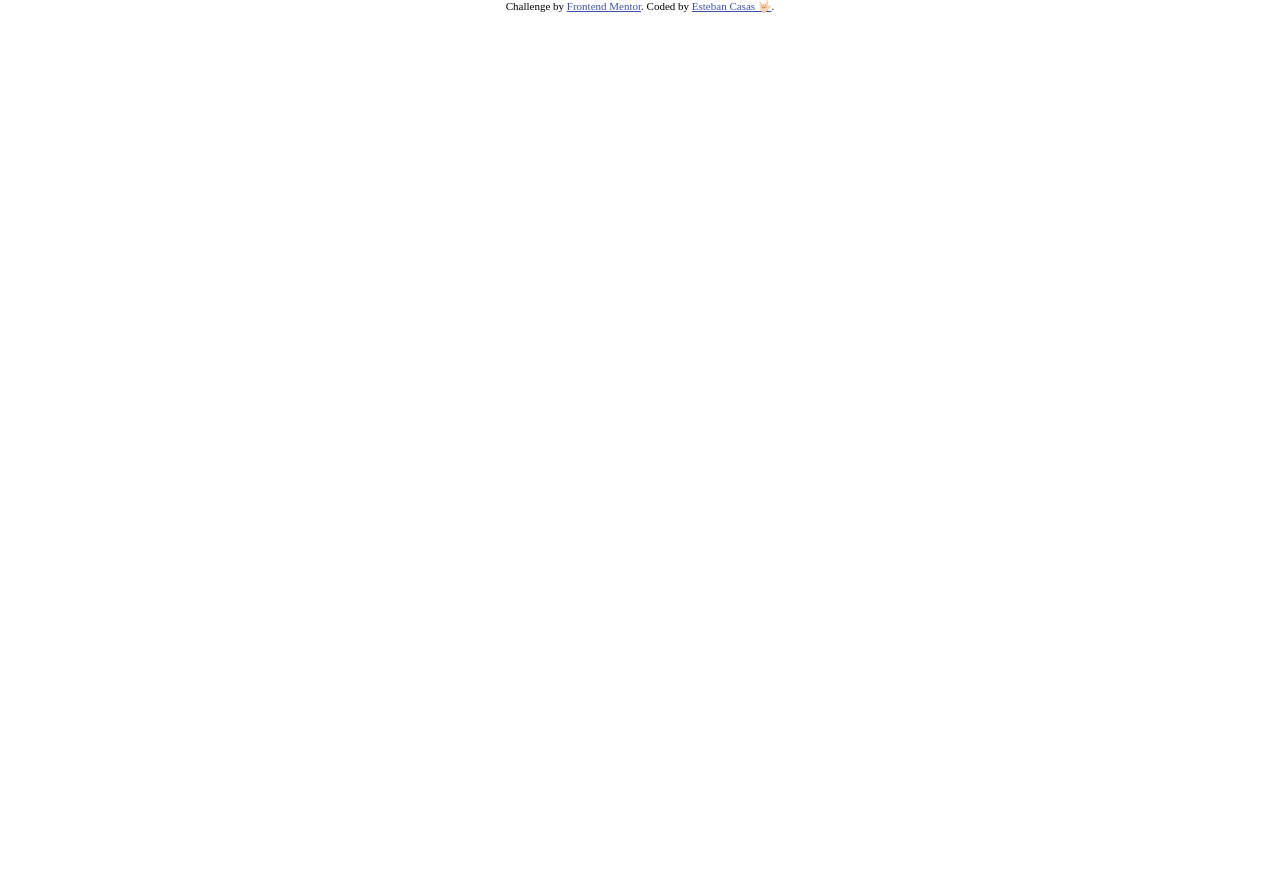
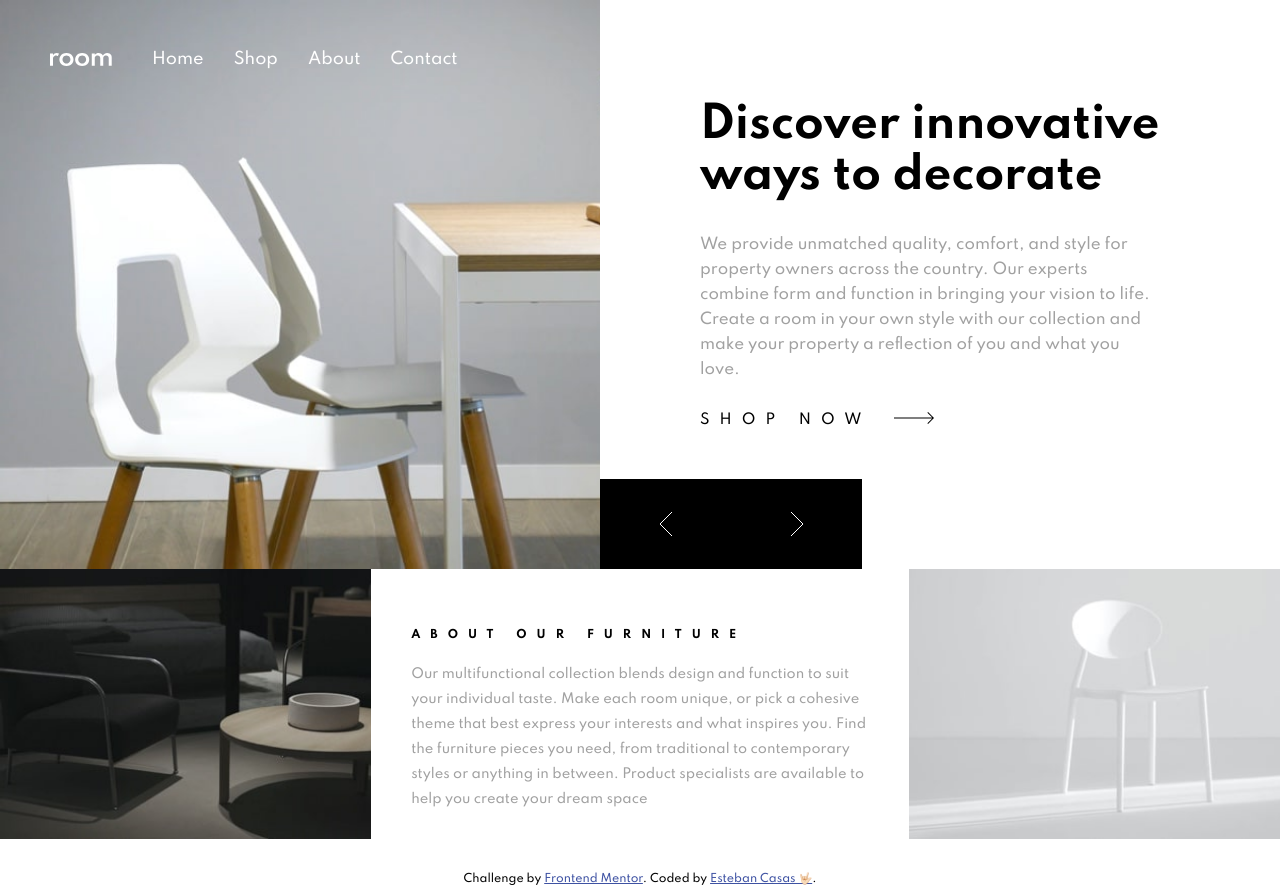
Before and after one commit to estebancasas9817/Room-homepage, a plain HTML site: page index.html in a window 1280 px wide. Before the commit the page ends 800 px from the top, so only its background shows below. Drawn offline with Linux system fonts and the light colour scheme.

Commit message:
Terminado proyecto version desktop

```diff
--- a/index.html
+++ b/index.html
@@ -33,6 +33,66 @@
 		</style>
 	</head>
 	<body>
+		<div class="container">
+			<div class="box">
+				<header class="header">
+					<nav class="box__nav-bar">
+						<img src="./images/logo.svg" alt="logo" class="box__img" />
+						<ul class="box__list">
+							<li class="box__item">Home</li>
+							<li class="box__item">Shop</li>
+							<li class="box__item">About</li>
+							<li class="box__item">Contact</li>
+						</ul>
+					</nav>
+				</header>
+			</div>
+
+			<div class="cajas">
+				<div class="caja">
+					<h1 class="box__heading">Discover innovative ways to decorate</h1>
+					<p class="box__text">
+						We provide unmatched quality, comfort, and style for property owners
+						across the country. Our experts combine form and function in
+						bringing your vision to life. Create a room in your own style with
+						our collection and make your property a reflection of you and what
+						you love.
+					</p>
+					<a href="" class="box__btn">Shop now</a>
+					<img src="./images/icon-arrow.svg" alt="arrow" class="box__arrow" />
+				</div>
+				<div class="arrows">
+					<div class="arrow__left">
+						<img
+							src="./images/icon-angle-left.svg"
+							alt="left-arrow"
+							class="left-arrow"
+						/>
+					</div>
+					<div class="arrow__right">
+						<img
+							src="./images/icon-angle-right.svg"
+							alt="right-arrow"
+							class="right-arrow"
+						/>
+					</div>
+				</div>
+			</div>
+
+			<div class="flex"></div>
+			<div class="about">
+				<h2 class="about__heading">About our furniture</h2>
+				<p class="about__text">
+					Our multifunctional collection blends design and function to suit your
+					individual taste. Make each room unique, or pick a cohesive theme that
+					best express your interests and what inspires you. Find the furniture
+					pieces you need, from traditional to contemporary styles or anything
+					in between. Product specialists are available to help you create your
+					dream space
+				</p>
+			</div>
+			<div class="flex-2"></div>
+		</div>
 		<!--
   Home
   Shop
--- a/style.css
+++ b/style.css
@@ -1,4 +1,5 @@
 :root {
+	--dark-Gray: hsl(0, 0%, 63%);
 	--black: hsl(0, 0%, 0%);
 	--white: hsl(0, 0%, 100%);
 	--very-dark-gray: hsl(0, 0%, 27%);
@@ -11,3 +12,155 @@
 	margin: 0;
 	box-sizing: border-box;
 }
+
+html {
+	font-size: 62.5%;
+}
+body {
+	font-family: 'Spartan', sans-serif;
+}
+
+.container {
+	display: flex;
+	flex-wrap: wrap;
+}
+
+@media (max-width: 500px) {
+	.container {
+		flex-direction: column;
+		width: 350px;
+	}
+}
+
+.box {
+	background-image: url(./images/desktop-image-hero-1.jpg);
+	flex: 1;
+	/* width: 65%; */
+	background-size: cover;
+	/* min-height: 60rem; */
+	background-repeat: no-repeat;
+}
+
+/* * NAV-BAR */
+.header {
+	margin-top: 5rem;
+	margin-left: 5rem;
+}
+.box__nav-bar {
+	display: flex;
+	align-items: center;
+}
+
+.box__list {
+	display: flex;
+	margin-left: 4rem;
+	/* align-items: center; */
+}
+
+.box__item {
+	list-style: none;
+	color: var(--white);
+	font-size: 1.6rem;
+	font-weight: 500;
+	cursor: pointer;
+}
+
+.box__item:hover {
+	border-bottom: 1px solid var(--white);
+}
+
+.box__item:not(:last-child) {
+	margin-right: 3rem;
+}
+
+/* * CAJA-2 */
+.cajas {
+	flex: 0 1 20%;
+}
+.caja {
+	margin: 10rem 10rem 5rem 10rem;
+	width: 48rem;
+}
+
+.box__heading {
+	font-size: 4.3rem;
+}
+
+.box__text {
+	font-size: 1.5rem;
+	line-height: 2.5rem;
+	margin: 3rem 0;
+	padding-right: 0rem;
+	margin-right: 2rem;
+	color: var(--dark-Gray);
+}
+
+.box__btn {
+	display: inline-block;
+	letter-spacing: 1rem;
+	text-decoration: none;
+	color: var(--black);
+	text-transform: uppercase;
+	font-size: 1.4rem;
+}
+
+.box__arrow {
+	margin-left: 2rem;
+}
+
+.arrows {
+	background-color: black;
+	width: 26.2rem;
+	height: 9rem;
+	display: flex;
+}
+
+.flex {
+	background-image: url(./images/image-about-dark.jpg);
+	flex-basis: 29%;
+	height: 27rem;
+	background-repeat: no-repeat;
+	background-size: cover;
+}
+
+.flex-2 {
+	background-image: url(./images/image-about-light.jpg);
+	flex-basis: 29%;
+
+	height: 27rem;
+	background-repeat: no-repeat;
+	background-size: cover;
+}
+
+.about {
+	flex: 1;
+	padding: 6rem 4rem;
+}
+
+.about__heading {
+	text-transform: uppercase;
+	letter-spacing: 1rem;
+	margin-bottom: 2rem;
+	font-size: 1.1rem;
+}
+
+.about__text {
+	color: var(--dark-Gray);
+	font-size: 1.3rem;
+	line-height: 2.5rem;
+}
+
+.arrow__left,
+.arrow__right {
+	flex: 0 0 50%;
+	align-self: stretch;
+	display: flex;
+	justify-content: center;
+	align-items: center;
+	cursor: pointer;
+}
+
+.arrow__left:hover,
+.arrow__right:hover {
+	background-color: var(--very-dark-gray);
+}
```
Also changed, not shown: main.js (added).
